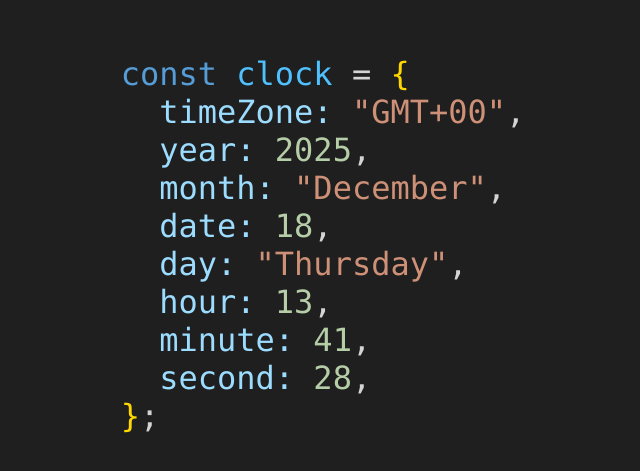
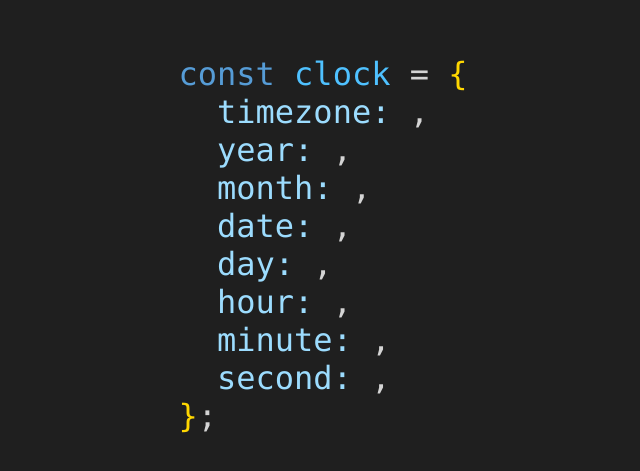
Before and after one commit to maorenyi96/js-object-clock-dark-modern, a plain HTML site: page index.html in a window 1280 px wide. Shown: the part 155-626 px from the top of the page, without its empty margins (317-957 px from the left). Drawn offline with Linux system fonts and the light colour scheme.

Commit message:
📃 docs: 字段名修改

```diff
--- a/index.html
+++ b/index.html
@@ -60,7 +60,7 @@
     </div>
     <script>
       const items = [
-        { key: "timeZone", type: "string", quoted: true },
+        { key: "timezone", type: "string", quoted: true },
         { key: "year", type: "number" },
         { key: "month", type: "string", quoted: true },
         { key: "date", type: "number" },
@@ -106,11 +106,11 @@
         ];
       function getClockData() {
         const now = new Date();
-        const tzOffset = now.getTimezoneOffset();
+        const tzOffset = now.gettimezoneOffset();
         const tzSign = tzOffset > 0 ? "-" : "+";
         const tzHour = String(Math.abs(tzOffset / 60)).padStart(2, "0");
         return {
-          timeZone: `GMT${tzSign}${tzHour}`,
+          timezone: `GMT${tzSign}${tzHour}`,
           year: now.getFullYear(),
           month: monthList[now.getMonth()],
           date: now.getDate(),
```
